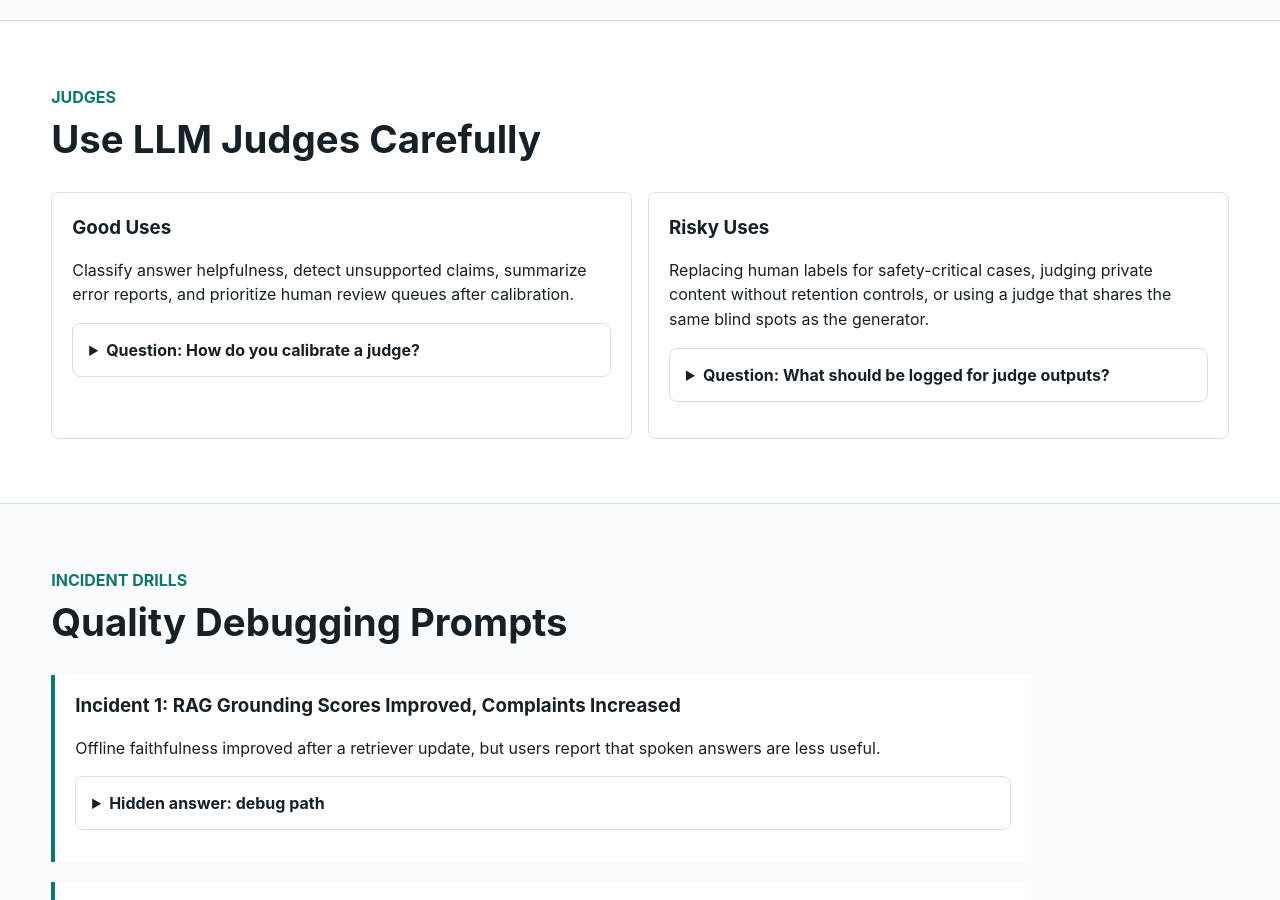
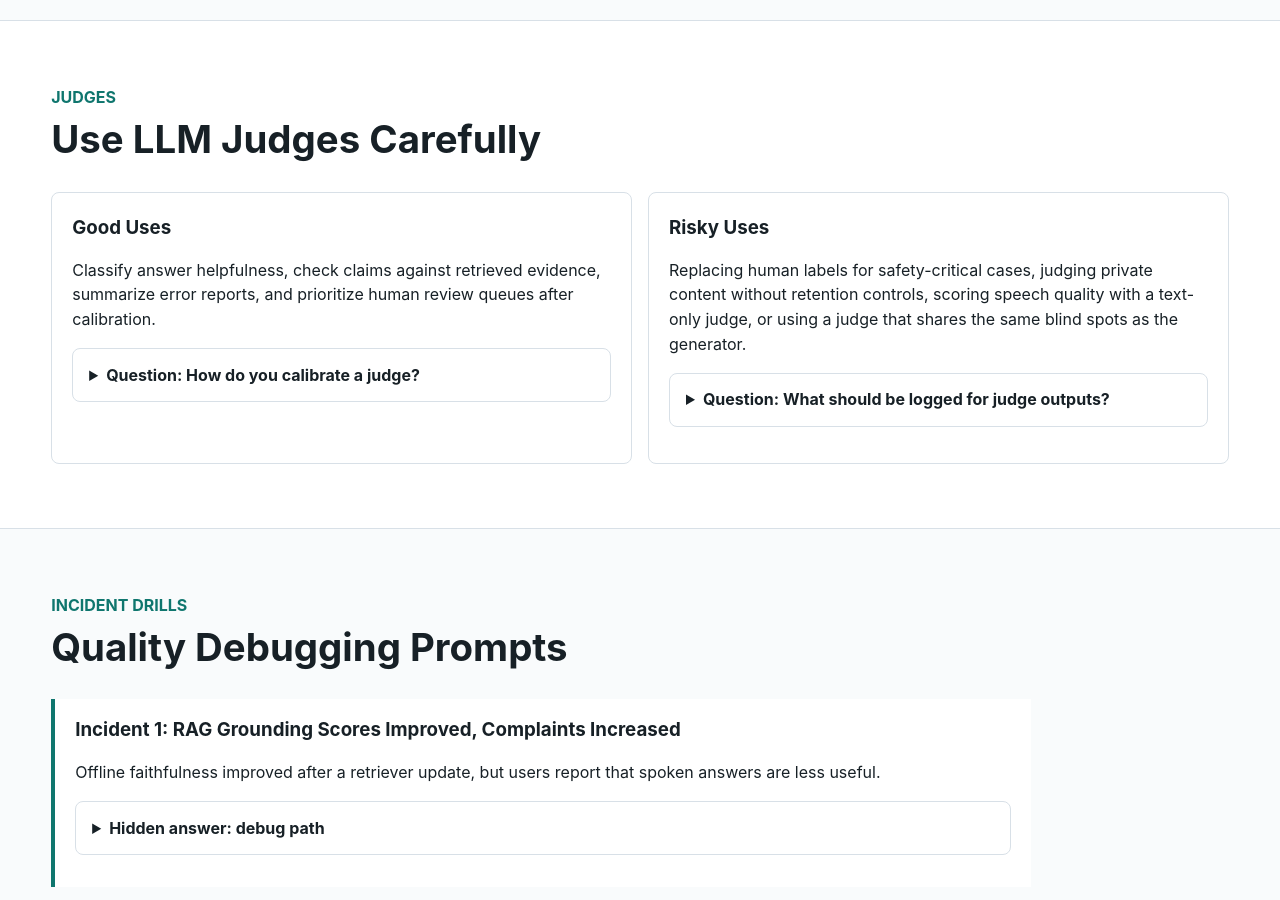
Before and after one commit to kennethli319/kennethli319.github.io, a Jekyll site: the page audio-text-ml-course/lessons/speech-evaluation-rag.html, which Jekyll copies as it is, in a window 1280 px wide and 900 px high, scrolled down 1958 px. Built offline with Jekyll 4.4.1, drawn with Linux system fonts in a browser that asks for light colours.

Commit message:
Update speech RAG judge guidance

```diff
--- a/audio-text-ml-course/lessons/speech-evaluation-rag.html
+++ b/audio-text-ml-course/lessons/speech-evaluation-rag.html
@@ -152,20 +152,22 @@
       <div class="grid two">
         <article class="card">
           <h3>Good Uses</h3>
-          <p>Classify answer helpfulness, detect unsupported claims, summarize error reports, and prioritize human review queues after calibration.</p>
+          <p>Classify answer helpfulness, check claims against retrieved evidence, summarize error reports, and prioritize human review queues after calibration.</p>
           <details class="qa">
             <summary>Question: How do you calibrate a judge?</summary>
             <p>
-              Build a labeled set, compare judge decisions to human labels,
-              inspect disagreements, measure precision and recall by slice,
-              lock the judge prompt and model version, and avoid using the
-              judge as the only launch gate for high-risk behavior.
+              Build a labeled set with transcripts, retrieved passages, answer
+              text, and any audio-specific human ratings needed for the task.
+              Compare judge decisions to human labels, inspect disagreements,
+              measure precision and recall by slice, lock the judge prompt and
+              model version, and avoid using the judge as the only launch gate
+              for high-risk behavior.
             </p>
           </details>
         </article>
         <article class="card">
           <h3>Risky Uses</h3>
-          <p>Replacing human labels for safety-critical cases, judging private content without retention controls, or using a judge that shares the same blind spots as the generator.</p>
+          <p>Replacing human labels for safety-critical cases, judging private content without retention controls, scoring speech quality with a text-only judge, or using a judge that shares the same blind spots as the generator.</p>
           <details class="qa">
             <summary>Question: What should be logged for judge outputs?</summary>
             <p>
```
